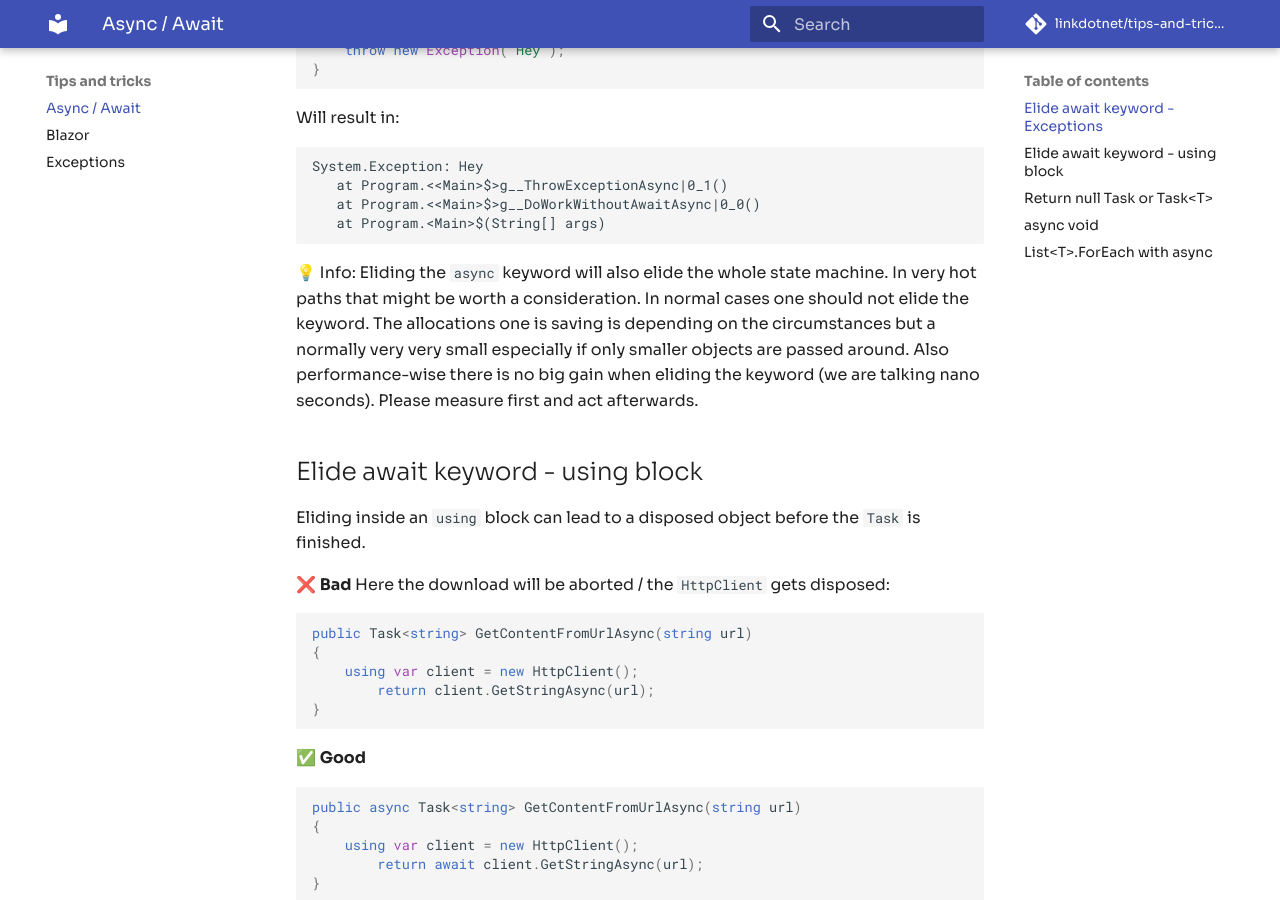
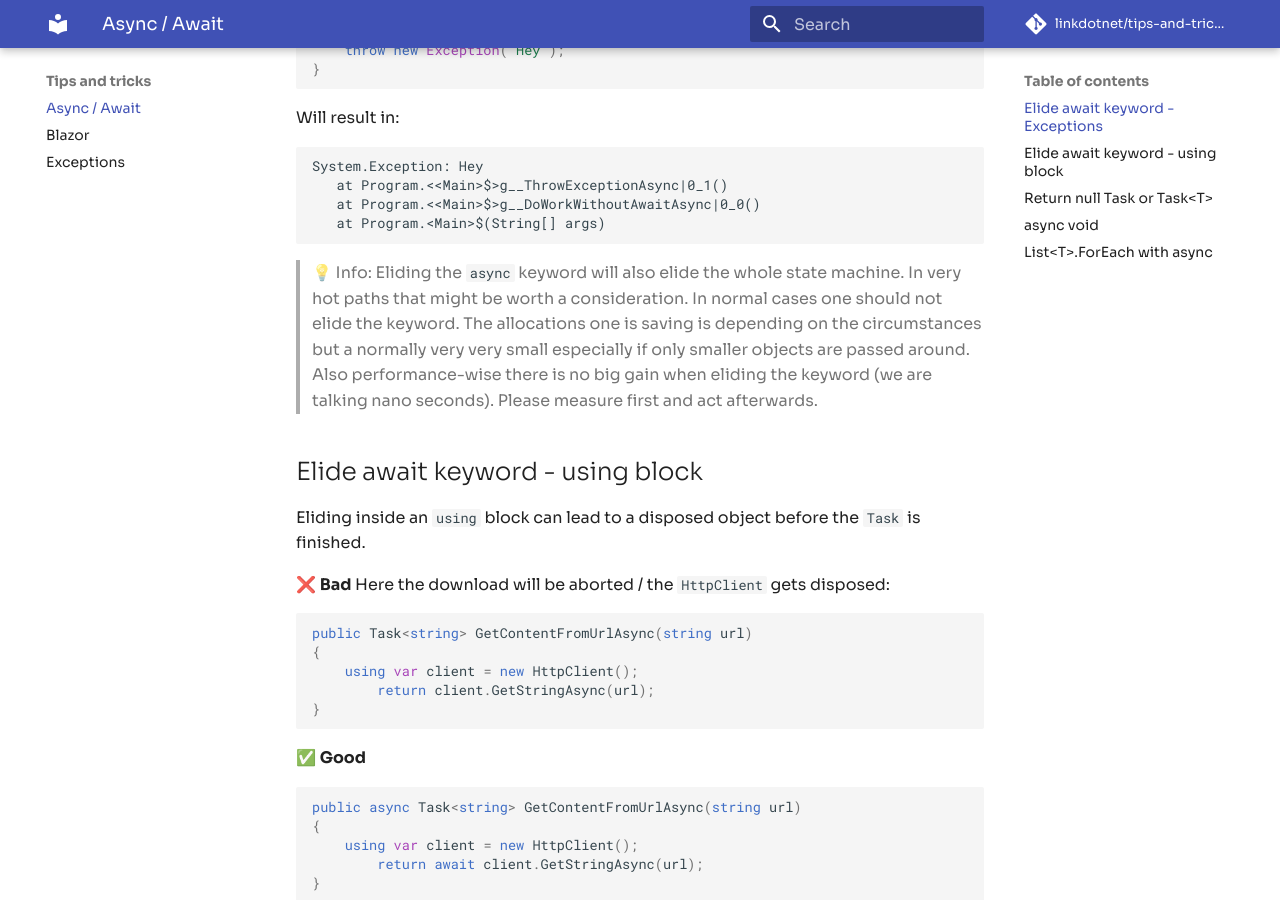
Before and after one commit to linkdotnet/tips-and-tricks, an MkDocs documentation site: the page built from docs/async_await.md, in a window 1280 px wide and 900 px high, scrolled down 1414 px. Built offline with MkDocs 1.6.1 and Material for MkDocs 9.7.7, drawn with Linux system fonts in a browser that asks for light colours; comment, search, counter and statistics services are not loaded.

````diff
--- a/docs/async_await.md
+++ b/docs/async_await.md
@@ -72,7 +72,7 @@ System.Exception: Hey
    at Program.<Main>$(String[] args)
 ```
 
-💡 Info: Eliding the `async` keyword will also elide the whole state machine. In very hot paths that might be worth a consideration. In normal cases one should not elide the keyword. The allocations one is saving is depending on the circumstances but a normally very very small especially if only smaller objects are passed around. Also performance-wise there is no big gain when eliding the keyword (we are talking nano seconds). Please measure first and act afterwards.
+> 💡 Info: Eliding the `async` keyword will also elide the whole state machine. In very hot paths that might be worth a consideration. In normal cases one should not elide the keyword. The allocations one is saving is depending on the circumstances but a normally very very small especially if only smaller objects are passed around. Also performance-wise there is no big gain when eliding the keyword (we are talking nano seconds). Please measure first and act afterwards.
 
 ## Elide await keyword - using block
 Eliding inside an `using` block can lead to a disposed object before the `Task` is finished.
````
